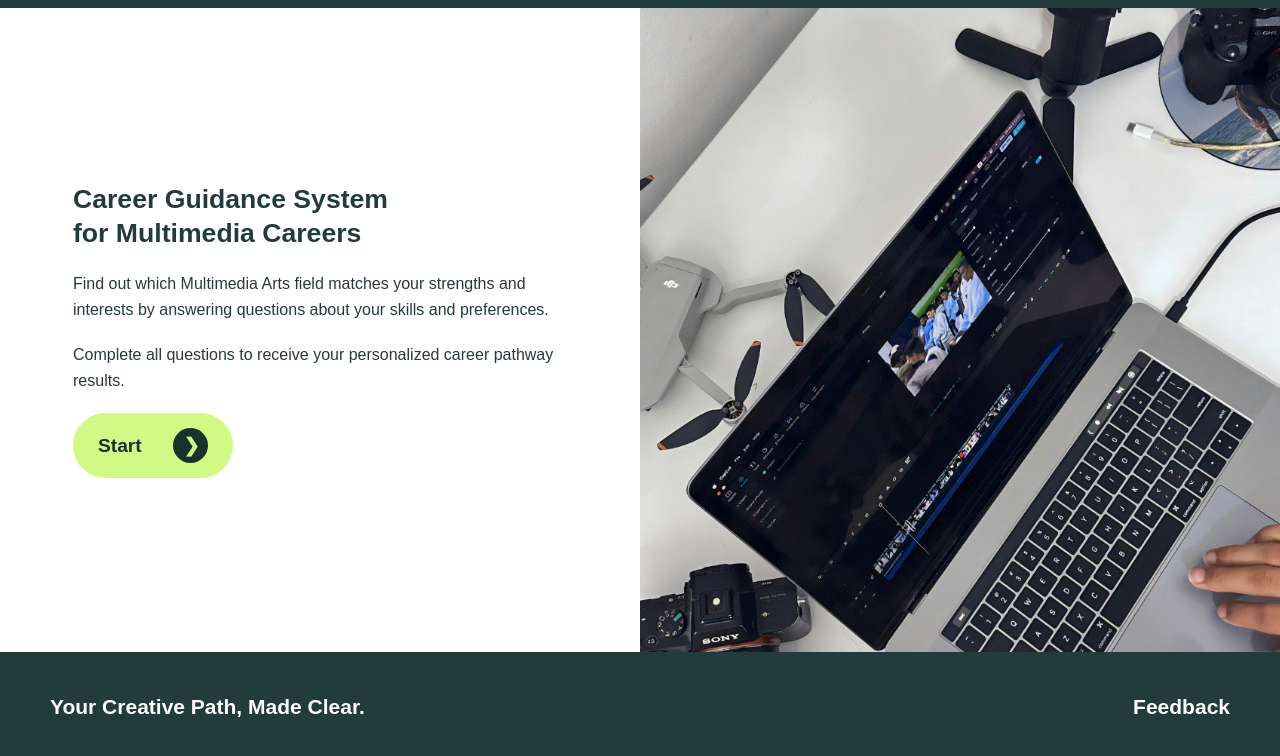
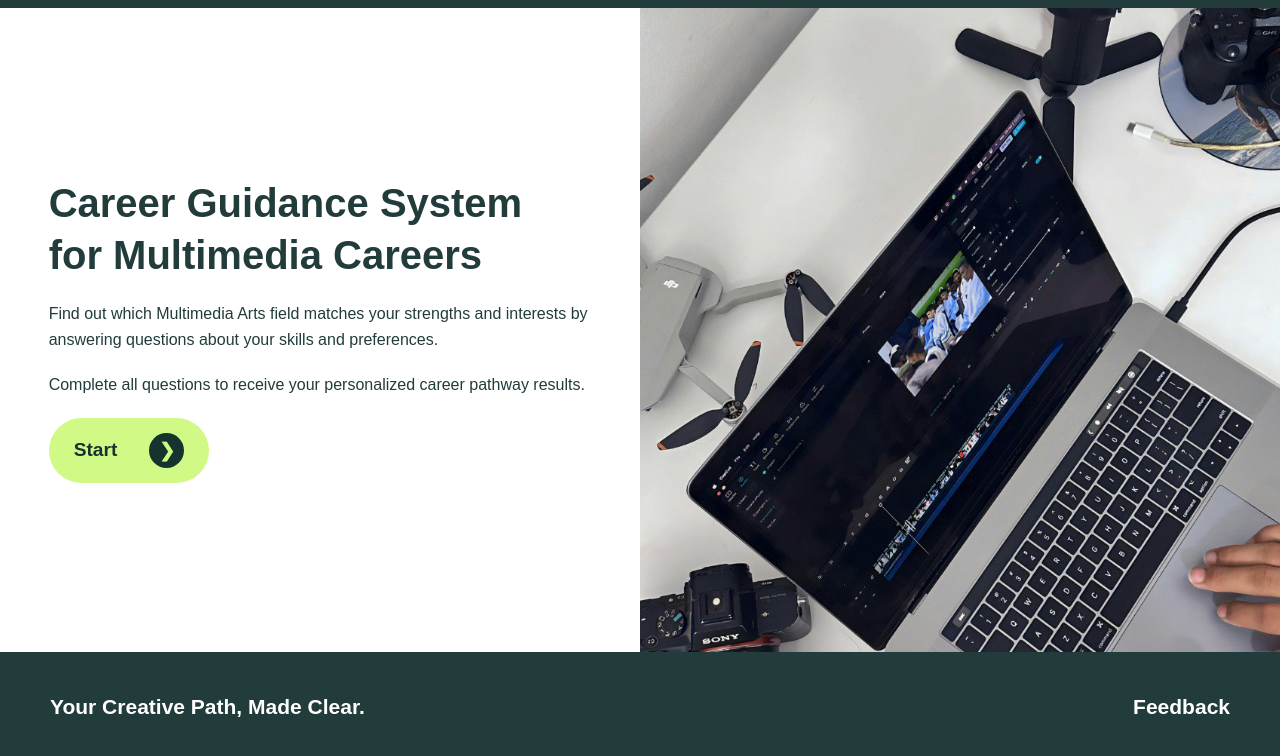
Before and after one commit to bmma221b29/CreativePath, a plain HTML site: page index.html in a window 1280 px wide. Shown: the part 102-858 px from the top of the page. Drawn offline with Linux system fonts and the light colour scheme.

Commit message:
Update IndexStyle.css

```diff
--- a/IndexStyle.css
+++ b/IndexStyle.css
@@ -48,12 +48,12 @@
   display: flex;
   flex-direction: column;
   justify-content: center;
-  padding: 0 73px;
+  padding: 0 clamp(20px, 3.8vw, 73px);
   color: #223C3B;
 }
 
 .hero-content h1 {
-  font-size: clamp(24px, 2.08vw, 48px);
+  font-size: 40px;
   font-weight: 800;
   margin-bottom: 20px;
   line-height: 1.3;
```
